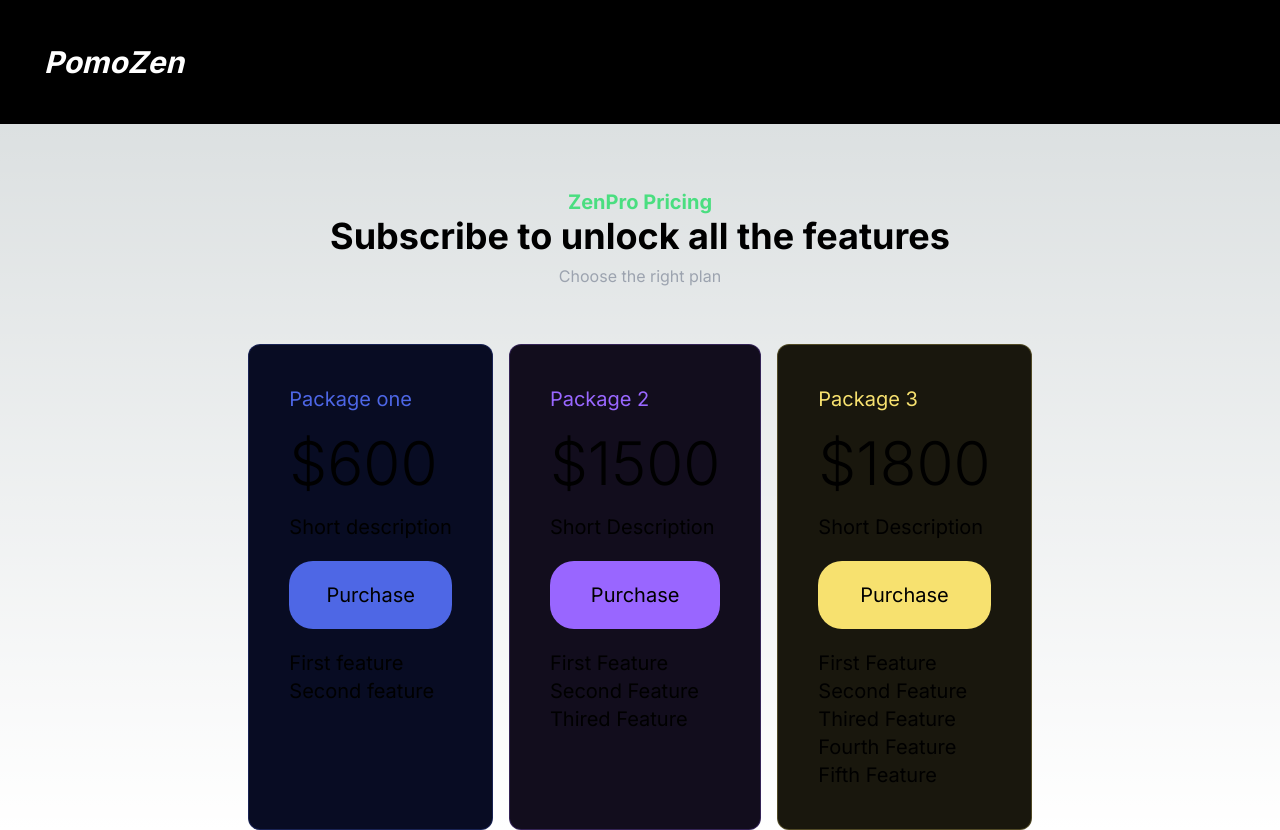
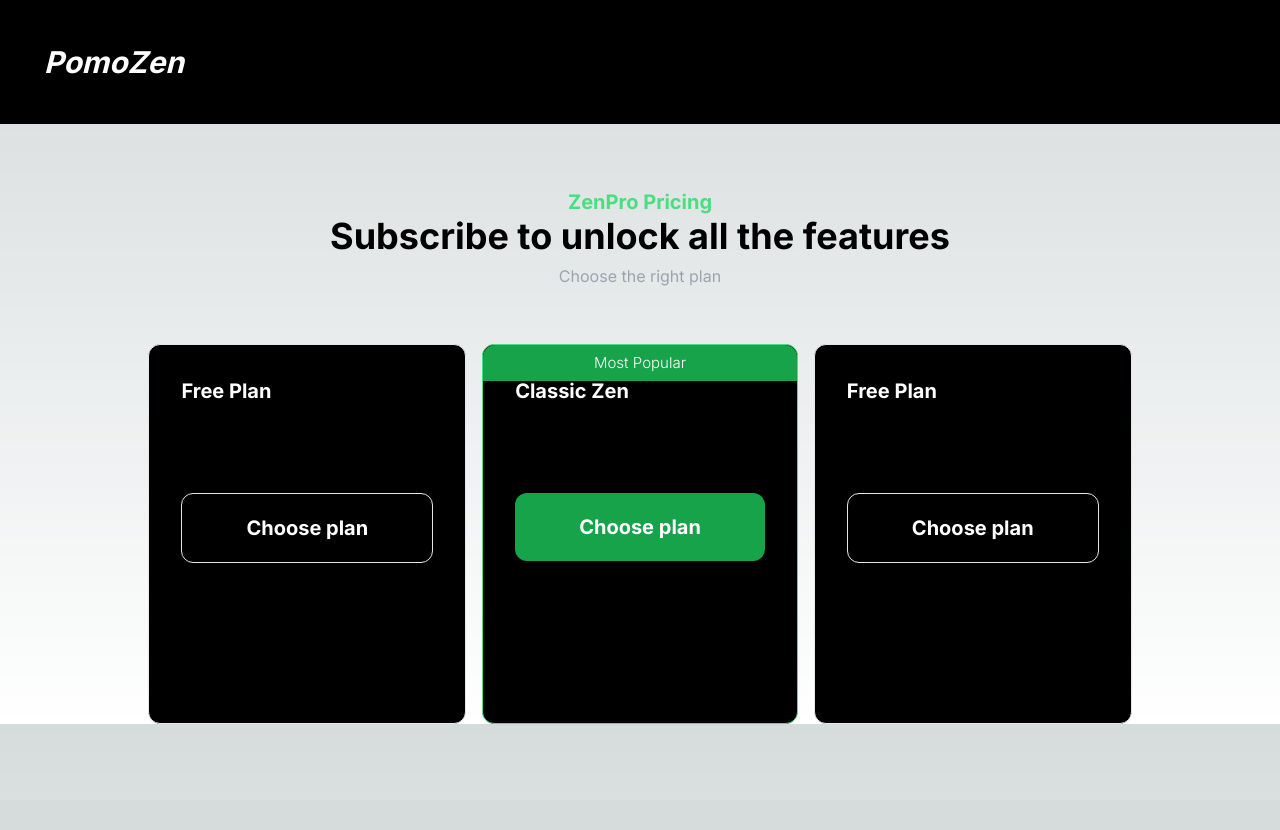
Before and after one commit to kongpop7/PomodoroApp-PomoZen-, a Next.js app: page /payment in a window 1280 px wide. After the commit the page ends 800 px from the top, so only its background shows below. Built offline with nearby package versions, Linux system fonts and the light colour scheme.

Commit message:
Pricing Update

```diff
--- a/src/app/components/PackagesComponent.js
+++ b/src/app/components/PackagesComponent.js
@@ -7,62 +7,55 @@ export const PackagesComponent = () => {
       </h1>
       <p className="text-center mt-2 text-gray-400">Choose the right plan</p>
       <div className="flex sm:space-x-4 max-sm:space-y-4 max-sm:flex-col">
-        <div className="flex-1 text-xl mt-14 rounded-xl border border-[#4E67E5]/25 bg-[#080C23] p-10 w-full">
-          <div className="text-[#4d66e5]">Package one</div>
-          <div className="text-6xl my-5 font-light">$600</div>
-          <div>
-            Short description
-          </div>
+        <div className="flex-1 text-xl mt-14 rounded-xl border border bg-black p-8 w-full">
+          <div className="text-white font-bold">Free Plan</div>
+          <div className="text-5xl mt-5 font-bold">$0</div>
           <button
-            className="my-5 w-full text-black p-5 max-sm:p-2 rounded-3xl bg-[#4E67E5] text-xl max-sm:text-lg hover:bg-[#8a9dfc] transition-all"
+            className="mt-5 mb-2 w-full border whitespace-nowrap font-bold px-12 py-5 lg:px-16 max-sm:px-4 max-sm:py-2 rounded-xl bg-black text-white text-xl max-sm:text-lg hover:bg-white hover:text-black transition-all"
           >
-            Purchase
+            Choose plan
           </button>
-          <ul>
-            <li>First feature</li>
-            <li>Second feature</li>
+          <p className = "flex align-center justify-center text-sm mb-4">*No credit card required</p>
+          <ul className="text-[14px]">
+            <li>What you will get:</li>
+            <li>Pomodoro Timer</li>
+            <li>Focus Our Recorded</li>
           </ul>
         </div>
-        <div
-          className="flex-1 text-xl mt-14 rounded-xl border border-[#9966FF]/25 bg-[#120d1d] p-10 w-full"
-        >
-          <div className="text-[#9967FF]">Package 2</div>
-          <div className="text-6xl my-5 font-light">$1500</div>
-          <div>
-            Short Description
-          </div>
+        <div className="relative flex-1 text-xl mt-14 rounded-xl border border-green-400 bg-black p-8 w-full">
+        <div className="absolute top-0 left-0 right-0 bg-green-600 text-white font-light text-[15px] text-center whitespace-nowrap px-4 py-1 rounded-t-xl">
+          Most Popular
+        </div>
+          <div className="text-white font-bold">Classic Zen</div>
+          <div className="text-5xl mt-5 font-bold">$0.99</div>
           <button
-            className="my-5 w-full text-black p-5 max-sm:p-2 rounded-3xl bg-[#9966FF] text-xl max-sm:text-lg hover:bg-[#BB99FF] transition-all"
+            className="mt-5 mb-2 w-full borde border-green-400 whitespace-nowrap font-bold px-12 py-5 lg:px-16 max-sm:px-4 max-sm:py-2 rounded-xl bg-green-600 text-white text-xl max-sm:text-lg hover:bg-green-800 transition-all"
           >
-            Purchase
+            Choose plan
           </button>
-          <ul>
-            <li>First Feature</li>
-            <li>Second Feature</li>
-            <li>Thired Feature</li>
+          <p className = "flex align-center justify-center text-sm mb-4">Cancel any time</p>
+          <ul className="text-[14px]">
+            <li>What you will get:</li>
+            <li>Pomodoro Timer</li>
+            <li>Focus Our Recorded</li>
           </ul>
         </div>
-        <div
-          className="flex-1 text-xl mt-14 rounded-xl border border-[#F7E16F]/25 bg-[#19170d] p-10 w-full"
-        >
-          <div className="text-[#F7E16F]">Package 3</div>
-          <div className="text-6xl my-5 font-light">$1800</div>
-          <div>
-            Short Description
-          </div>
+        <div className="flex-1 text-xl mt-14 rounded-xl border border bg-black p-8 w-full">
+          <div className="text-white font-bold">Free Plan</div>
+          <div className="text-5xl mt-5 font-bold">$0</div>
           <button
-            className="my-5 w-full text-black p-5 max-sm:p-2 rounded-3xl bg-[#F7E16F] text-xl max-sm:text-lg hover:bg-[#fdf2bb] transition-all"
+            className="mt-5 mb-2 w-full border whitespace-nowrap font-bold px-12 py-5 lg:px-16 max-sm:px-4 max-sm:py-2 rounded-xl bg-black text-white text-xl max-sm:text-lg hover:bg-white hover:text-black transition-all"
           >
-            Purchase
+            Choose plan
           </button>
-          <ul>
-            <li>First Feature</li>
-            <li>Second Feature</li>
-            <li>Thired Feature</li>
-            <li>Fourth Feature</li>
-            <li>Fifth Feature</li>
+          <p className = "flex align-center justify-center text-sm mb-4">*No credit card required</p>
+          <ul className="text-[14px]">
+            <li>What you will get:</li>
+            <li>Pomodoro Timer</li>
+            <li>Focus Our Recorded</li>
           </ul>
         </div>
+
       </div>
     </div>
   );
```
